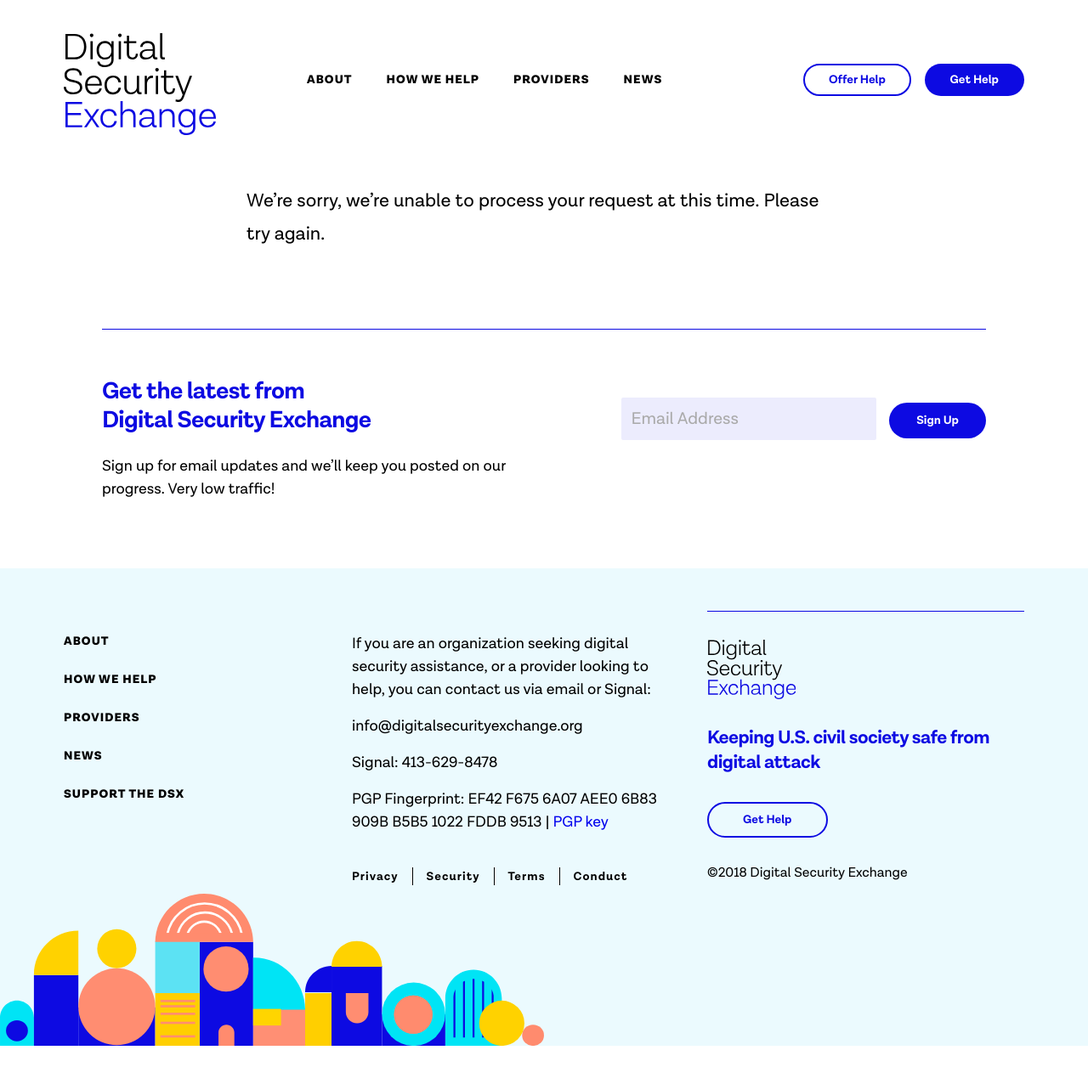
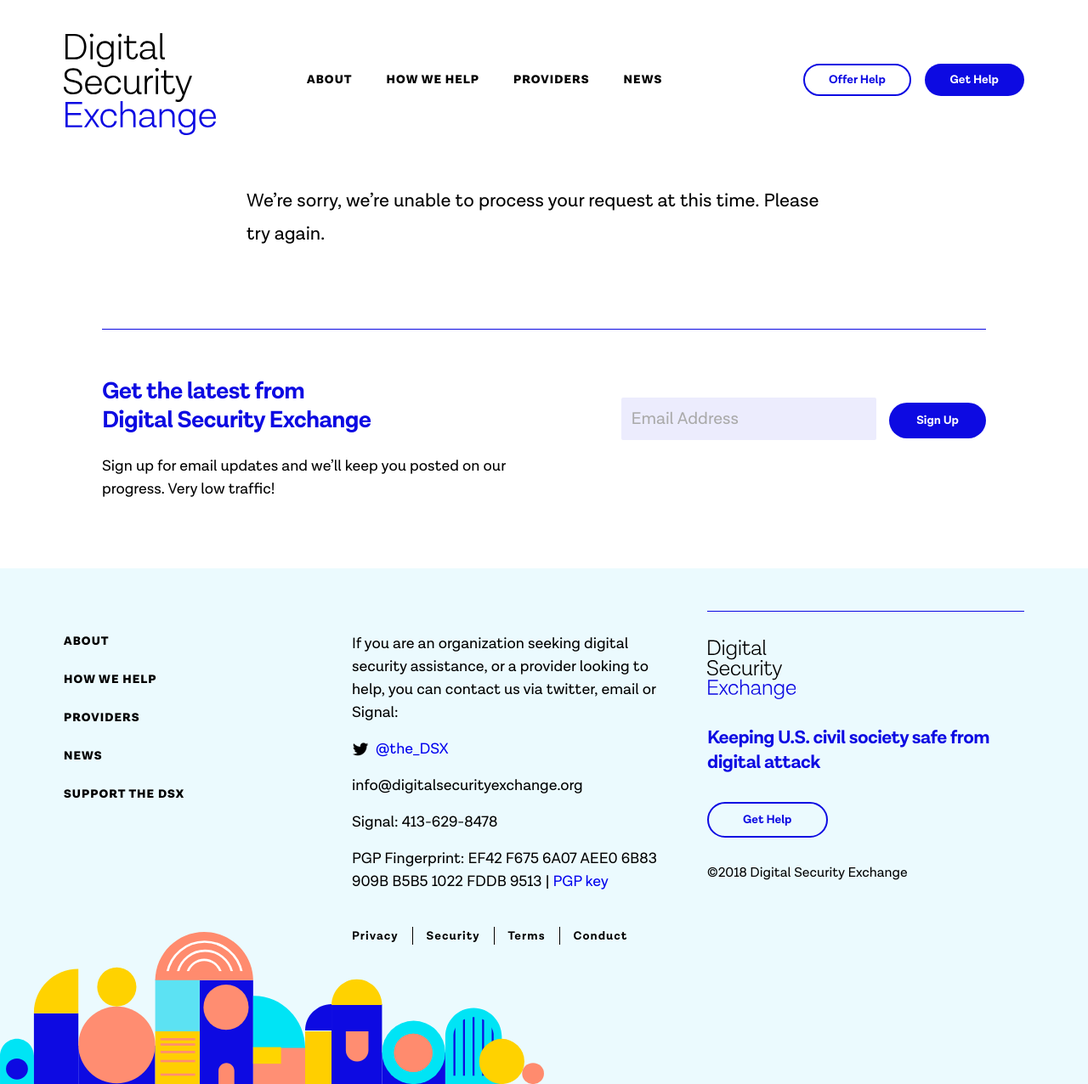
Before and after one commit to tiffrobo/exchange-new, a Jekyll site: the page built from form-error.md, in a window 1280 px wide. Shown: the whole page at 85% size. Built offline with Jekyll 4.4.1, drawn with Linux system fonts in a browser that asks for light colours; before the commit the page ends 1231 px from its top, so only the background shows below that.

Commit message:
Add Twitter to footer, update Security+ logo

```diff
--- a/_includes/footer.html
+++ b/_includes/footer.html
@@ -16,7 +16,12 @@
             </ul>
         </nav>
         <div id="centerFoot">
-            <p>If you are an organization seeking digital security assistance, or a provider looking to help, you can contact us via email or Signal:</p>
+            <p>If you are an organization seeking digital security assistance, or a provider looking to help, you can contact us via twitter, email or Signal:</p>
+
+            <p class="twitter">
+              <img src="/assets/img/twitter.png" srcset="/assets/img/twitter.png 1x, /assets/img/twitter-2x.png 2x"/>
+              <a href="https://twitter.com/the_DSX">@the_DSX</a>
+            </p>
 
             <p>info@digitalsecurityexchange.org</p>
 
@@ -105,11 +110,22 @@
         padding-right: 4%;
         @include mq(smd) { float: none; width: 100%; padding-right: 0; padding-top: 24px; }
 
-
         p{
             font-size: 18px;
             padding-bottom: 16px;
             line-height: 150%;
+        }
+
+        .twitter {
+            position: relative;
+            margin-left: 28px;
+
+            img {
+                position: absolute;
+                top: 6px;
+                left: -28px;
+                width: 20px;
+            }
         }
 
         #finenav{
```
Also changed, not shown: assets/img/security-plus-logo.png, assets/img/twitter-2x.png (added), assets/img/twitter.png (added).
